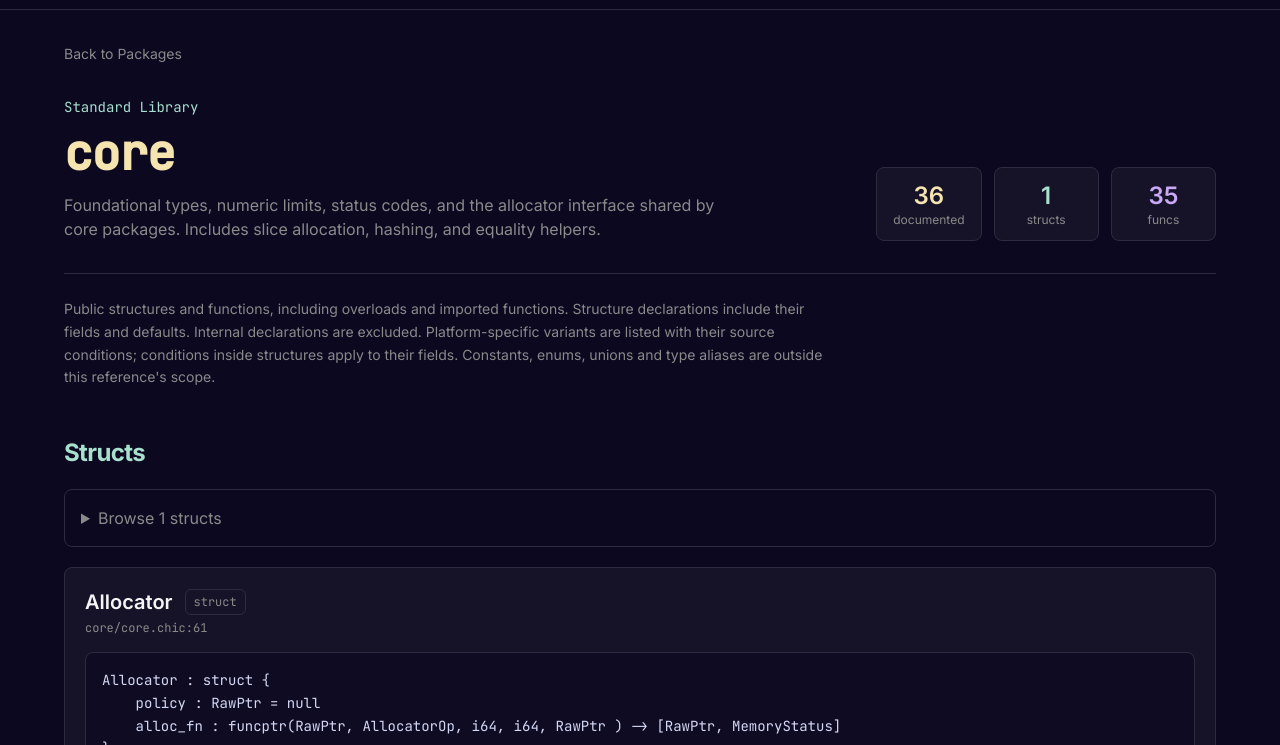
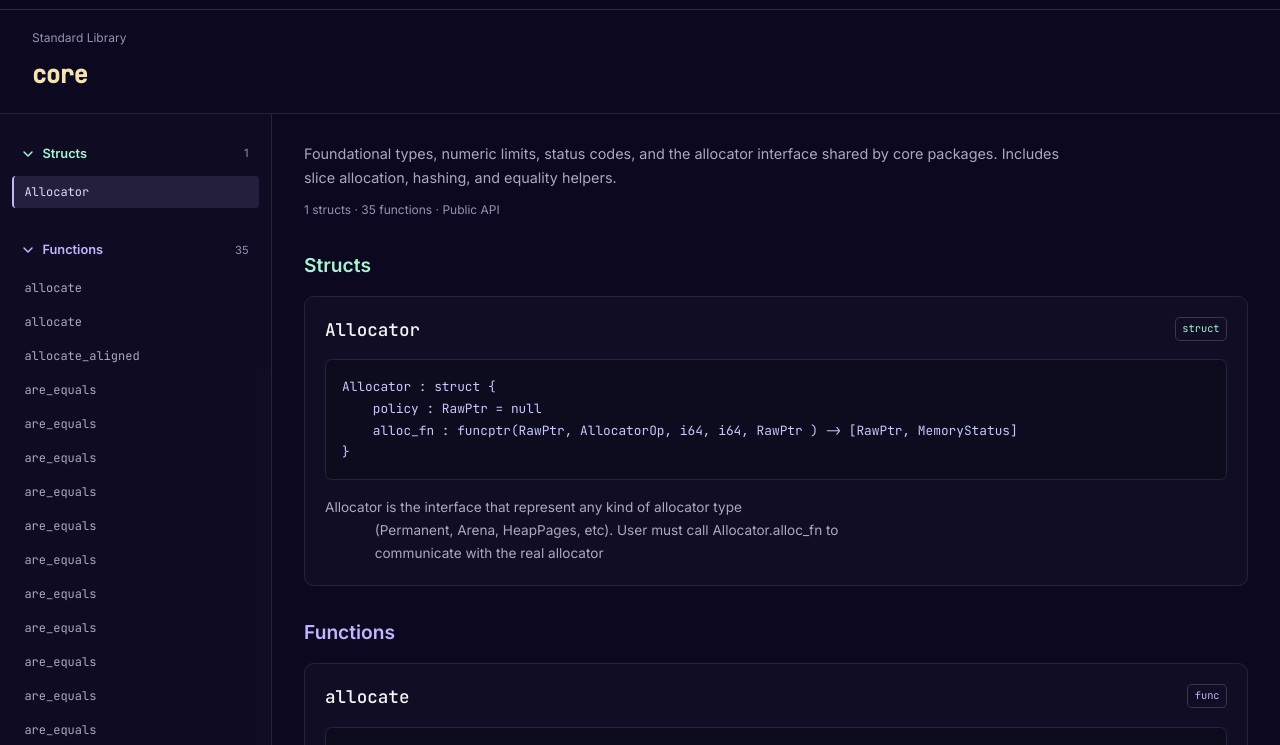
Before and after one commit to Mapasoft/chic_web_site, an Astro site: page /stdlib/core in a window 1280 px wide. Shown: the part 55-800 px from the top of the page. Built offline with nearby package versions, Linux system fonts and the light colour scheme; Astro itself is replaced by a stand-in of ours.

Commit message:
change layout oif packages display

```diff
--- a/src/components/PackageReference.astro
+++ b/src/components/PackageReference.astro
@@ -1,8 +1,7 @@
 ---
 import Layout from '../layouts/Layout.astro';
 import Navbar from './Navbar.astro';
-import Footer from './Footer.astro';
-import { getDocItemId, type StdlibPackage, type StdlibDocItem } from '../lib/stdlib';
+import { getDocItemId, type StdlibPackage } from '../lib/stdlib';
 
 interface Props {
   pkg: StdlibPackage;
@@ -11,111 +10,172 @@ interface Props {
   backLabel: string;
 }
 const { pkg, collection, indexPath, backLabel } = Astro.props;
-const structs = pkg.items.filter((item) => item.kind === 'struct');
-const funcs = pkg.items.filter((item) => item.kind === 'func');
-const pageDescription = pkg.description;
-
-const groups: Array<{ title: string; items: StdlibDocItem[] }> = [
-  { title: 'Structs', items: structs },
-  { title: 'Functions', items: funcs },
-];
+const groups = [
+  { title: 'Structs', kind: 'struct', items: pkg.items.filter(item => item.kind === 'struct') },
+  { title: 'Functions', kind: 'func', items: pkg.items.filter(item => item.kind === 'func') },
+].filter(group => group.items.length > 0);
 ---
 
-<Layout title={`${pkg.name} - Chic ${collection}`} description={pageDescription}>
+<Layout title={`${pkg.name} - Chic ${collection}`} description={pkg.description}>
   <Navbar />
-  <main class="pt-24 px-6 pb-20">
-    <div class="max-w-6xl mx-auto">
-      <a href={indexPath} class="text-sm text-chic-muted hover:text-chic-text transition-colors">
-        {backLabel}
-      </a>
+  <main class="package-reference">
+    <header class="package-header">
+      <div>
+        <div class="package-context">
+          <a href={indexPath} aria-label={backLabel}>{collection}</a>
+        </div>
+        <h1 class="section-title">{pkg.name}</h1>
+      </div>
+    </header>
 
-      <header class="mt-8 border-b border-chic-border pb-8">
-        <div class="flex flex-col lg:flex-row lg:items-end lg:justify-between gap-6">
-          <div>
-            <p class="text-sm text-chic-mint font-mono mb-3">{collection}</p>
-            <h1 class="section-title break-words text-4xl md:text-5xl">
-              <code class="font-mono">{pkg.name}</code>
-            </h1>
-            <p class="text-chic-muted max-w-2xl mt-4">{pkg.description}</p>
-          </div>
+    <div class="reference-columns">
+      <nav class="api-index" aria-label="Package API index">
+        {groups.map(group => (
+          <details class="index-group" open>
+            <summary class={group.kind}>
+              <svg class="section-chevron" width="12" height="12" viewBox="0 0 12 12" fill="none" aria-hidden="true">
+                <path d="m4 2 4 4-4 4" stroke="currentColor" stroke-width="1.5" stroke-linecap="round" stroke-linejoin="round" />
+              </svg>
+              {group.title} <span>{group.items.length}</span>
+            </summary>
+            <ul>
+              {[...group.items].sort((a, b) => a.name.localeCompare(b.name)).map(item => (
+                <li><a data-api-link href={`#${getDocItemId(item)}`} title={item.signature}>{item.name}</a></li>
+              ))}
+            </ul>
+          </details>
+        ))}
+      </nav>
 
-          <div class="grid grid-cols-3 gap-3 text-center">
-            <div class="rounded-lg border border-chic-border bg-chic-surface/60 px-4 py-3">
-              <p class="text-2xl font-semibold text-chic-cream">{pkg.itemCount}</p>
-              <p class="text-xs text-chic-muted">documented</p>
-            </div>
-            <div class="rounded-lg border border-chic-border bg-chic-surface/60 px-4 py-3">
-              <p class="text-2xl font-semibold text-chic-mint">{pkg.structCount}</p>
-              <p class="text-xs text-chic-muted">structs</p>
-            </div>
-            <div class="rounded-lg border border-chic-border bg-chic-surface/60 px-4 py-3">
-              <p class="text-2xl font-semibold text-chic-lavender">{pkg.funcCount}</p>
-              <p class="text-xs text-chic-muted">funcs</p>
-            </div>
-          </div>
-        </div>
-      </header>
+      <div id="reference-panel" class="reference-panel" role="region" aria-label={`${pkg.name} API documentation`} tabindex="0">
+        <div class="reference-content">
+          <p class="package-description">{pkg.description}</p>
+          <p class="reference-scope">{pkg.structCount} structs · {pkg.funcCount} functions · Public API</p>
 
-      <p class="mt-6 text-sm text-chic-muted max-w-3xl leading-relaxed">
-        Public structures and functions, including overloads and imported functions.
-        Structure declarations include their fields and defaults. Internal declarations are excluded.
-        Platform-specific variants are listed with their source conditions; conditions inside structures apply to their fields.
-        Constants, enums, unions and type aliases are outside this reference's scope.
-      </p>
-
-      {pkg.itemCount === 0 ? (
-        <section class="mt-12 rounded-lg border border-chic-border bg-chic-surface/60 p-6">
-          <h2 class="text-xl font-semibold text-chic-cream">No public structures or functions</h2>
-          <p class="text-chic-muted mt-2">
-            This package has no public structure or function declarations in the current source snapshot.
-          </p>
-        </section>
-      ) : (
-        <div class="mt-12 space-y-14">
-          {groups.filter((group) => group.items.length > 0).map((group) => (
-            <section>
-              <h2 class={`text-2xl font-bold tracking-tight mb-5 ${group.title === 'Structs' ? 'text-chic-mint' : 'text-chic-lavender'}`}>
-                {group.title}
-              </h2>
-              <details class="mb-5 rounded-lg border border-chic-border p-4">
-                <summary class="cursor-pointer text-chic-muted">Browse {group.items.length} {group.title.toLowerCase()}</summary>
-                <ul class="mt-4 grid gap-3 sm:grid-cols-2 lg:grid-cols-3">
-                  {group.items.map((item) => (
-                    <li class="min-w-0">
-                      <a href={`#${getDocItemId(item)}`} class="text-sm text-chic-lavender underline underline-offset-4 break-words">
-                        {item.name}
-                        <span class="block text-xs text-chic-muted">{item.source}:{item.line}</span>
-                      </a>
-                    </li>
-                  ))}
-                </ul>
-              </details>
-              <div class="space-y-4">
-                {group.items.map((item) => (
-                  <article id={getDocItemId(item)} class="scroll-mt-24 min-w-0 rounded-lg border border-chic-border bg-chic-surface/60 p-5">
-                    <div class="flex flex-col md:flex-row md:items-start md:justify-between gap-3">
-                      <div>
-                        <div class="flex items-center gap-3">
-                          <h3 class="text-xl font-semibold text-chic-text break-all"><a href={`#${getDocItemId(item)}`}>{item.name}</a></h3>
-                          <span class="rounded-md border border-chic-border px-2 py-1 text-xs text-chic-muted font-mono">
-                            {item.kind}
-                          </span>
-                        </div>
-                        <p class="text-xs text-chic-muted mt-1 font-mono break-all">{item.source}:{item.line}</p>
-                      </div>
-                    </div>
-
-                    {item.conditions.length > 0 && <p class="mt-3 text-sm text-chic-mint break-words">Available when: <code>{item.conditions.join(' && ')}</code></p>}
-                    <pre class="mt-4 overflow-x-auto rounded-lg border border-chic-border bg-chic-bg/70 p-4 text-sm text-chic-periwinkle font-mono leading-relaxed"><code>{[...item.attributes, item.signature].join('\n')}</code></pre>
-                    {item.comment && <pre class="mt-4 whitespace-pre-wrap break-words text-sm text-chic-muted leading-relaxed font-sans">{item.comment}</pre>}
-                  </article>
-                ))}
-              </div>
+          {pkg.itemCount === 0 && <p class="empty-state">No public structures or functions in this package.</p>}
+          {groups.map(group => (
+            <section class="declaration-group" aria-labelledby={`reference-${group.kind}`}>
+              <h2 id={`reference-${group.kind}`} class={group.kind}>{group.title}</h2>
+              {group.items.map(item => (
+                <article id={getDocItemId(item)} class="declaration">
+                  <header class="declaration-header">
+                    <h3><a href={`#${getDocItemId(item)}`}>{item.name}</a></h3>
+                    <span class={`kind ${item.kind}`}>{item.kind}</span>
+                  </header>
+                  {item.conditions.length > 0 && <p class="conditions">Available when: <code>{item.conditions.join(' && ')}</code></p>}
+                  <pre class="signature"><code>{item.kind === 'func' ? item.signature : [...item.attributes, item.signature].join('\n')}</code></pre>
+                  {item.comment && <pre class="description">{item.comment}</pre>}
+                </article>
+              ))}
             </section>
           ))}
         </div>
-      )}
+      </div>
     </div>
   </main>
-  <Footer />
 </Layout>
+
+<style>
+  .package-reference {
+    height: 100dvh;
+    padding-top: 4rem;
+    display: flex;
+    flex-direction: column;
+    overflow: hidden;
+  }
+  .package-header {
+    display: flex;
+    flex-shrink: 0;
+    align-items: center;
+    justify-content: space-between;
+    flex-wrap: wrap;
+    gap: 1rem;
+    padding: 1.25rem 2rem;
+    border-bottom: 1px solid #252538;
+  }
+  .empty-state { margin-top: 2rem; color: #aaaabd; }
+  .package-context { display: flex; align-items: center; gap: .65rem; font-size: .75rem; color: #9494ad; }
+  .package-context a:hover { color: #eceafa; }
+  .package-header > div { min-width: 0; max-width: 100%; }
+  h1 { overflow-wrap: anywhere; font-size: 1.5rem; margin-top: .6rem; font-family: 'JetBrains Mono', monospace; }
+  .reference-columns { flex: 1; min-height: 0; display: grid; grid-template-columns: 17rem minmax(0, 1fr); }
+  .api-index, .reference-panel { overflow-y: auto; overscroll-behavior: contain; scrollbar-width: thin; scrollbar-color: #39394c transparent; }
+  .api-index { border-right: 1px solid #252538; padding: 1.5rem .75rem 3rem; background: rgb(255 255 255 / 1.5%); }
+  .index-group { margin-top: 1.6rem; }
+  .index-group:first-child { margin-top: 0; }
+  .index-group summary { display: flex; align-items: center; gap: .5rem; padding: .4rem .65rem; font-size: .8rem; font-weight: 600; cursor: pointer; list-style: none; border-radius: .25rem; }
+  .index-group summary::-webkit-details-marker { display: none; }
+  .index-group summary:hover { background: rgb(196 181 253 / 6%); }
+  .index-group summary:focus-visible { outline: 2px solid #c4b5fd; outline-offset: -2px; }
+  .index-group summary span { margin-left: auto; color: #9494ad; font-size: .7rem; font-weight: 400; }
+  .section-chevron { flex-shrink: 0; }
+  .index-group[open] .section-chevron { transform: rotate(90deg); }
+  .index-group ul { margin-top: .4rem; }
+  .struct { color: #a7f3d0; }
+  .func { color: #c4b5fd; }
+  .api-index li + li { margin-top: .1rem; }
+  .api-index a { display: block; padding: .45rem .65rem; border-left: 2px solid transparent; border-radius: .25rem; font: .75rem/1.5 'JetBrains Mono', monospace; overflow-wrap: anywhere; color: #aaaabd; }
+  .api-index a:hover { color: #eceafa; background: rgb(196 181 253 / 6%); }
+  .api-index a[aria-current="location"] { border-left-color: #c4b5fd; background: rgb(196 181 253 / 11%); color: #e1d9ff; }
+  a:focus-visible, .reference-panel:focus-visible { outline: 2px solid #c4b5fd; outline-offset: -2px; }
+  .reference-panel { scroll-padding-top: 1.5rem; }
+  .reference-content { max-width: 64rem; margin: 0 auto; padding: 1.75rem 2rem 65vh; }
+  .package-description { color: #aaaabd; font-size: .9rem; line-height: 1.7; max-width: 48rem; }
+  .reference-scope { margin-top: .65rem; color: #9494ad; font-size: .75rem; }
+  .declaration-group { margin-top: 2rem; }
+  .declaration-group > h2 { font-size: 1.2rem; font-weight: 600; margin-bottom: 1rem; }
+  .declaration { border: 1px solid #252538; border-radius: .6rem; padding: 1.25rem; background: rgb(255 255 255 / 2.5%); }
+  .declaration + .declaration { margin-top: 1rem; }
+  .declaration:target { border-color: #7c6baf; }
+  .declaration-header { display: flex; align-items: flex-start; justify-content: space-between; gap: .75rem; }
+  h3 { font: 500 1.1rem/1.5 'JetBrains Mono', monospace; overflow-wrap: anywhere; min-width: 0; }
+  .kind { border: 1px solid #39394c; padding: .2rem .4rem; border-radius: .3rem; font: .65rem/1.5 'JetBrains Mono', monospace; }
+  .signature { margin-top: 1rem; padding: 1rem; border-radius: .4rem; background: rgb(0 0 0 / 20%); border: 1px solid #252538; color: #c4c9ff; overflow-x: auto; font: .8rem/1.7 'JetBrains Mono', monospace; }
+  .conditions { margin-top: 1rem; font-size: .8rem; color: #a7f3d0; overflow-wrap: anywhere; }
+  .description { white-space: pre-wrap; overflow-wrap: anywhere; margin-top: 1rem; color: #aaaabd; font: .85rem/1.7 Inter, sans-serif; }
+  @media (max-width: 767px) {
+    .package-header { padding: 1rem; gap: .75rem; }
+    h1 { font-size: 1.15rem; }
+    .reference-columns { grid-template-columns: 10rem minmax(0, 1fr); }
+    .api-index { padding: 1rem .35rem 2rem; }
+    .api-index a { font-size: .68rem; padding: .45rem .4rem; }
+    .reference-content { padding: 1.25rem .8rem 65vh; }
+    .declaration { padding: .8rem; }
+    .declaration-header { flex-wrap: wrap; gap: .4rem; }
+    h3 { font-size: .9rem; }
+  }
+</style>
+
+<script>
+  const panel = document.getElementById('reference-panel');
+  const links = [...document.querySelectorAll<HTMLAnchorElement>('[data-api-link]')];
+  const articles = [...document.querySelectorAll<HTMLElement>('.declaration')];
+  let activeId = '';
+  let scheduled = false;
+
+  // Track the entry at the top of the right panel without moving the left list.
+  function updateActiveEntry() {
+    scheduled = false;
+    if (!panel) return;
+    const top = panel.getBoundingClientRect().top + 40;
+    let active = articles[0];
+    for (const article of articles) {
+      if (article.getBoundingClientRect().top > top) break;
+      active = article;
+    }
+    if (!active || active.id === activeId) return;
+    activeId = active.id;
+    links.forEach(link => {
+      if (link.hash === `#${activeId}`) link.setAttribute('aria-current', 'location');
+      else link.removeAttribute('aria-current');
+    });
+  }
+
+  panel?.addEventListener('scroll', () => {
+    if (!scheduled) {
+      scheduled = true;
+      requestAnimationFrame(updateActiveEntry);
+    }
+  }, { passive: true });
+  updateActiveEntry();
+</script>
--- /dev/null
+++ b/src/pages/prototype/raylib.astro
@@ -0,0 +1,9 @@
+---
+// Keep the preview URL working while using the approved shared layout.
+import PackageReference from '../../components/PackageReference.astro';
+import { getVendorPackages } from '../../lib/vendors';
+
+const pkg = getVendorPackages().find(pkg => pkg.name === 'vendors.raylib')!;
+---
+
+<PackageReference pkg={pkg} collection="Vendors" indexPath="/vendors/" backLabel="Back to Vendors" />
```
Also changed, not shown: scripts/verify-build.mjs (+13 -2 lines).
